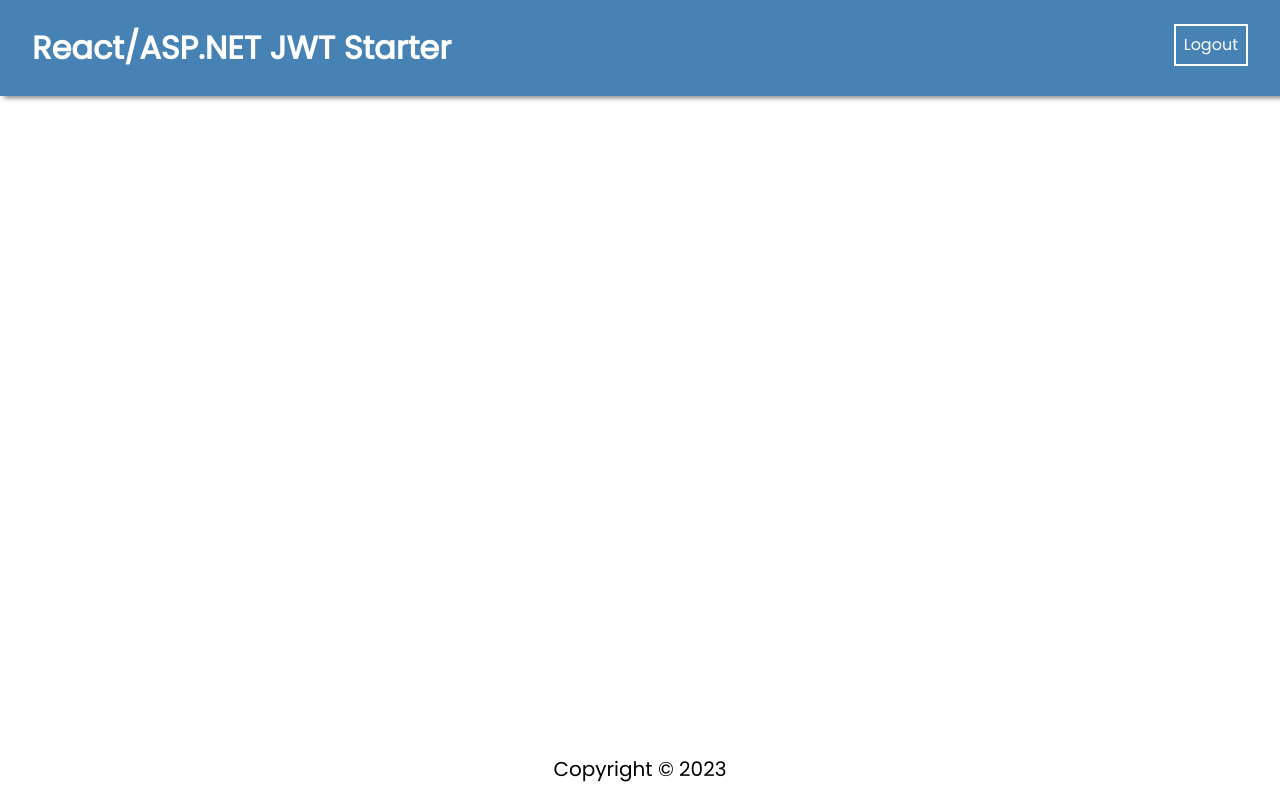
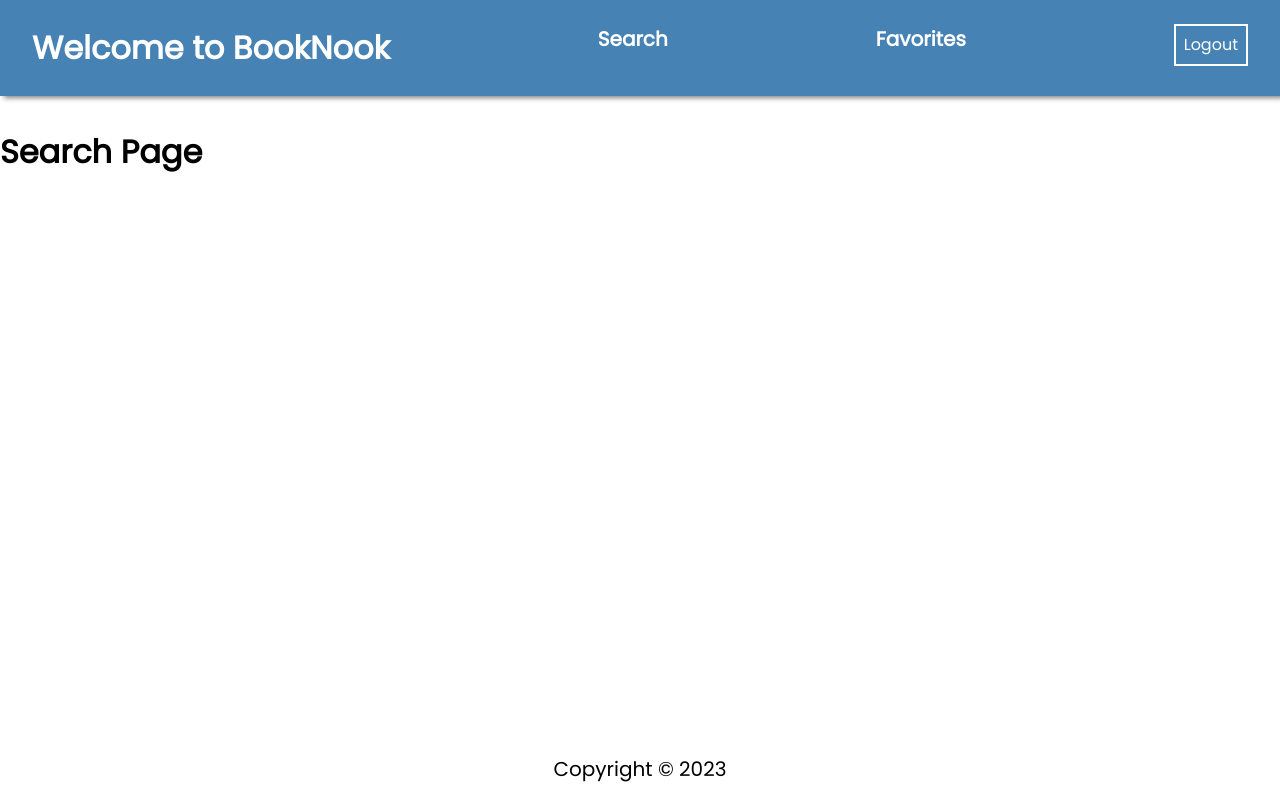
Before and after one commit to jellyphishing/book-nook-fullstack-frontend, a React (Create React App) app: page /searchpage in a window 1280 px wide. Built offline with nearby package versions, Linux system fonts and the light colour scheme; sample sign-in values are in the browser's storage.

Commit message:
Nav Bar completed and sfc added to every page with h1 tags as palce holders

```diff
--- a/src/App.jsx
+++ b/src/App.jsx
@@ -6,7 +6,8 @@ import "./App.css";
 import HomePage from "./pages/HomePage/HomePage";
 import LoginPage from "./pages/LoginPage/LoginPage";
 import RegisterPage from "./pages/RegisterPage/RegisterPage";
-import AddReviewPage from "./pages/AddBookPage/AddBookPage";
+import BookDetailsPage from "./pages/BookDetailsPage/BookDetailsPage";
+import SearchPage from "./pages/SearchPage/SearchPage";
 
 // Component Imports
 import Navbar from "./components/NavBar/NavBar";
@@ -28,16 +29,11 @@ function App() {
             </PrivateRoute>
           }
         />
-        <Route
-          path="/add"
-          element={
-            <PrivateRoute>
-              <AddReviewPage />
-            </PrivateRoute>
-          }
-        />
+
         <Route path="/register" element={<RegisterPage />} />
         <Route path="/login" element={<LoginPage />} />
+        {/* <Route path="/book details" element={<BookDetailsPage />} /> */}
+        <Route path="/searchpage" element={<SearchPage />} />
       </Routes>
       <Footer />
     </div>
--- a/src/components/Book/Book.jsx
+++ b/src/components/Book/Book.jsx
@@ -0,0 +1,5 @@
+const book = () => {
+    return (  );
+}
+
+export default book;
--- a/src/components/FavoritesList/FavoritesList.jsx
+++ b/src/components/FavoritesList/FavoritesList.jsx
@@ -0,0 +1,5 @@
+const FavoritesList = () => {
+  return <h1>These Books Rock!</h1>;
+};
+
+export default FavoritesList;
--- a/src/components/NavBar/NavBar.jsx
+++ b/src/components/NavBar/NavBar.jsx
@@ -12,8 +12,26 @@ const Navbar = () => {
       <ul>
         <li className="brand">
           <Link to="/" style={{ textDecoration: "none", color: "white" }}>
-            <b>React/ASP.NET JWT Starter</b>
+            <b>Welcome to BookNook</b>
           </Link>
+        </li>
+        <li className="search">
+          <Link
+            to="/searchpage"
+            style={{ textDecoration: "none", color: "white" }}
+          >
+            <b>Search</b>
+          </Link>
+        </li>
+        <li className="favorites">
+          {user ? (
+            <Link
+              to="/favoritespage"
+              style={{ textDecoration: "none", color: "white" }}
+            >
+              <b>Favorites</b>
+            </Link>
+          ) : null}
         </li>
         <li>
           {user ? (
--- a/src/components/ReviewForm/ReviewForm.jsx
+++ b/src/components/ReviewForm/ReviewForm.jsx
@@ -4,7 +4,7 @@ import { useNavigate } from "react-router-dom";
 import useAuth from "../..hooks/useAuth";
 import useCustomForm from "../../hooks/useCustomForm";
 
-const AddReviewPage = (props) => {
+const addReviewPage = (props) => {
   const [user, token] = useAuth();
   const navigate = useNavigate();
 
@@ -20,7 +20,7 @@ const AddReviewPage = (props) => {
   async function postNewReview() {
     console.log("Form Submitted");
   }
-
+  // add axios post request here
   return (
     <div className="container">
       <h1>Share your thoughts! Write a review!</h1>
@@ -49,4 +49,4 @@ const AddReviewPage = (props) => {
   );
 };
 
-export default AddReviewPage;
+export default addReviewPage;
--- a/src/pages/BookDetailsPage/BookDetailsPage.jsx
+++ b/src/pages/BookDetailsPage/BookDetailsPage.jsx
@@ -0,0 +1,7 @@
+import axios from "axios";
+
+const BookDetails = () => {
+  return <h1> Book Details</h1>;
+};
+
+export default BookDetails;
--- a/src/pages/SearchPage/SearchPage.jsx
+++ b/src/pages/SearchPage/SearchPage.jsx
@@ -0,0 +1,8 @@
+import { link } from "react-router-dom";
+import axios from "axios";
+
+const SearchPage = () => {
+  return <h1>Search Page</h1>;
+};
+
+export default SearchPage;
```
Also changed, not shown: src/components/ResultsList/ResultsList.jsx (+7 -0 lines), src/components/ReviewList/ReviewList.jsx (+7 -0 lines), src/pages/FavoritesPage/FavoritesPage.jsx (+7 -0 lines).
